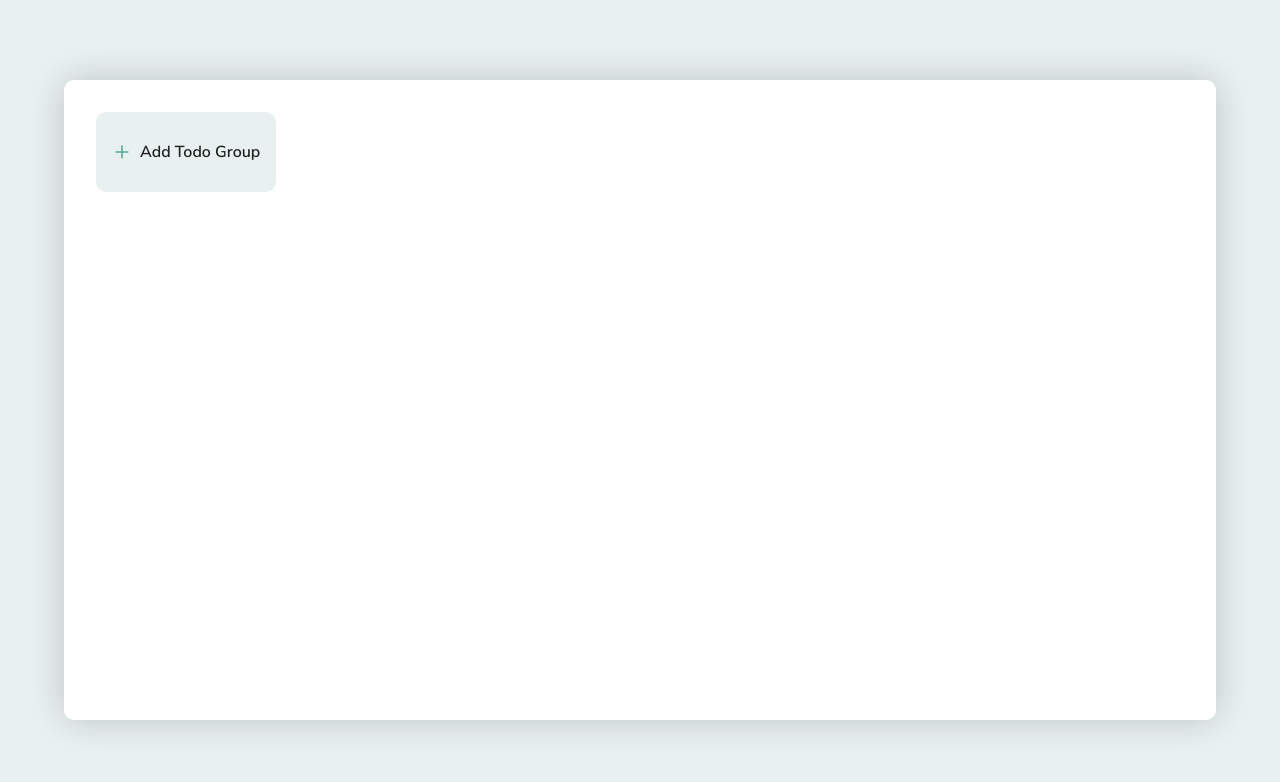
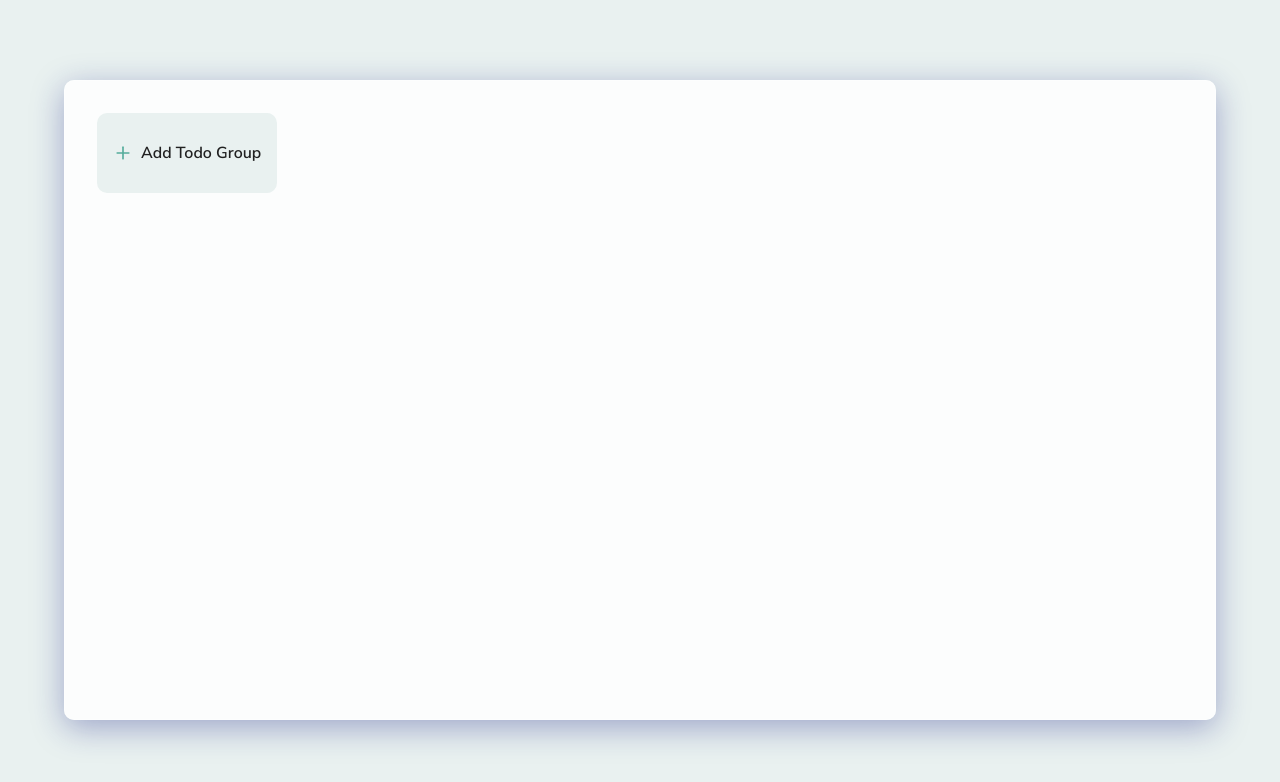
Before and after one commit to Mahadi92/flex-todo, a React (Create React App) app: page / in a window 1280 px wide. Shown: the top 782 px of the page. Built offline with nearby package versions, Linux system fonts and the light colour scheme.

Commit message:
some modification on style

```diff
--- a/src/components/Todos.js
+++ b/src/components/Todos.js
@@ -7,11 +7,11 @@
 import { VscLock } from "react-icons/vsc";
 import { VscUnlock } from "react-icons/vsc";
 import { HiLockClosed } from 'react-icons/hi';
+// import { MdDragIndicator } from 'react-icons/hi';
 
 
 
 const Todos = ({ todoGroup, todoGroups, grpI, dragging, handleDragStart, handleDragEnter, dragStyles }) => {
-    const [todos, setTodos] = useState(todoGroup.todoList)
     const [isAddTodo, setIsAddTodo] = useState(false);
     const [editTodo, setEditTodo] = useState(0);
     const [isDraggable, setIsDraggable] = useState([])
@@ -24,9 +24,6 @@
 
         const todoTitleValue = e.target.groupTodo.value;
 
-        setTodos((prev) => ([...prev, { id: (new Date()).getTime(), todoTitle: todoTitleValue }]));
-
-
         todoGroups[indexOfGroup].todoList.push({ id: (new Date()).getTime(), todoTitle: todoTitleValue })
 
         e.target.reset();
@@ -36,7 +33,6 @@
     const handleDeleteTodo = (id) => {
 
         const restTodos = todoGroups[indexOfGroup].todoList.filter(todo => todo.id !== id);
-        setTodos(restTodos);
 
         todoGroups[indexOfGroup].todoList.splice(0, todoGroups[indexOfGroup].todoList.length, ...restTodos)
     }
--- a/src/styles/style.scss
+++ b/src/styles/style.scss
@@ -5,6 +5,7 @@
     justify-content: center;
     align-items: center;
     background: $color__primary_400;
+
     width: 100%;
     height: 100vh;
 }
@@ -12,13 +13,15 @@
 .container{
     width: 90%;
     height: 80vh;
-    background: #fff;
     padding: 2rem;
     overflow: scroll;
-    box-shadow: 0px 0px 36px -1px rgba(0,0,0,0.20);
-    -webkit-box-shadow: 0px 0px 36px -1px rgba(0,0,0,0.20);
-    -moz-box-shadow: 0px 0px 36px -1px rgba(0,0,0,0.20);
     border-radius: 10px;
+    background: rgba( 255, 255, 255, 0.85 );
+    box-shadow: 0 8px 32px 0 rgba( 31, 38, 135, 0.37 );
+    backdrop-filter: blur( 2.5px );
+    -webkit-backdrop-filter: blur( 2.5px );
+    border-radius: 10px;
+    border: 1px solid rgba( 255, 255, 255, 0.18 );
 }
 
 // Group todo style
```
